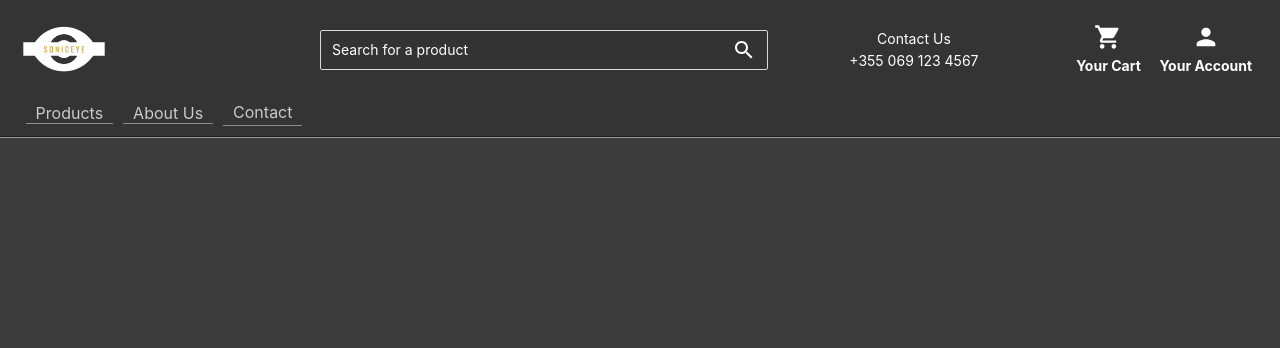
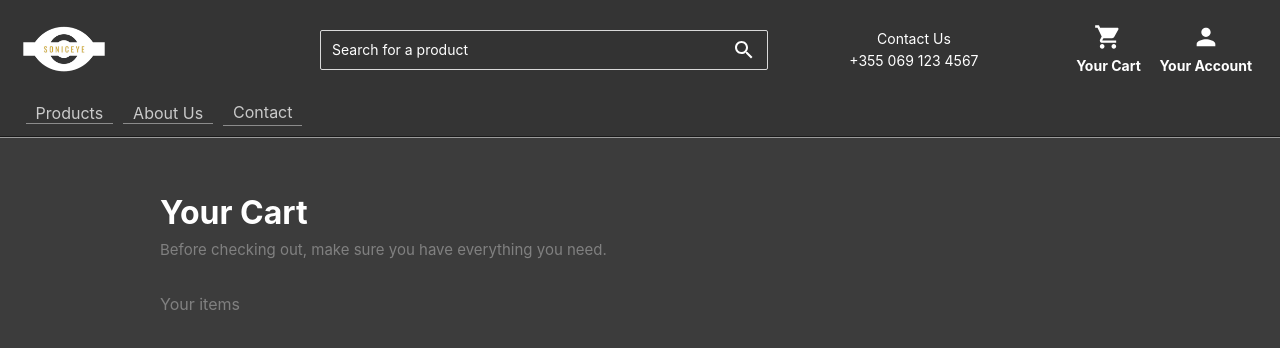
Before and after one commit to ElsonNezaj/soniceye, a React (Create React App) app: page /cart_review in a window 1280 px wide. Shown: the top 348 px of the page. Built offline with nearby package versions, Linux system fonts and the light colour scheme.

Commit message:
created review cart page

```diff
--- /dev/null
+++ b/src/components/CartReview/index.jsx
@@ -0,0 +1,36 @@
+import React from "react";
+import styles from "./styles.module.scss";
+import { Typography } from "antd";
+import { useAppSelector } from "../../redux/hooks";
+
+export default function CartReview() {
+  const cartItems = useAppSelector((state) => state.cart.cartItems);
+  return (
+    <div className={styles.cartReviewContainer}>
+      <div className={styles.titleContainer}>
+        <Typography className={styles.titleLabel}>Your Cart</Typography>
+        <Typography className={styles.subTitleLabel}>
+          Before checking out, make sure you have everything you need.
+        </Typography>
+      </div>
+      <div className={styles.itemsContainer}>
+        <Typography className={styles.label}>Your items</Typography>
+        <div className={styles.items}>
+          {cartItems.map((item) => (
+            <div className={styles.singleItem}>
+              <div className={styles.modelViewer}></div>
+              <div className={styles.itemLabel}>
+                <Typography className={styles.itemName}>
+                  {item.item.name}
+                </Typography>
+                <Typography className={styles.itemCode}>
+                  #{item.item.productCode}
+                </Typography>
+              </div>
+            </div>
+          ))}
+        </div>
+      </div>
+    </div>
+  );
+}
--- /dev/null
+++ b/src/components/CartReview/styles.module.scss
@@ -0,0 +1,43 @@
+.cartReviewContainer {
+  width: 75%;
+  margin: 50px auto 0px auto;
+}
+
+.titleContainer {
+  display: flex;
+  flex-direction: column;
+}
+
+.titleLabel {
+  font-size: 32px;
+  color: white;
+  font-weight: bold;
+}
+
+.subTitleLabel {
+  color: grey;
+  font-size: 15px;
+}
+
+.itemsContainer {
+  margin-top: 30px;
+}
+
+.label {
+  font-size: 16px;
+  color: grey;
+}
+
+.singleItem {
+  min-height: 100px;
+  height: 100%;
+  width: 100%;
+  border: solid 1px white;
+  display: flex;
+  align-items: center;
+}
+
+.modelViewer {
+  width: 20%;
+  height: 100%;
+}
--- a/src/components/Content/index.jsx
+++ b/src/components/Content/index.jsx
@@ -7,6 +7,7 @@ import AboutPage from "../AboutPage";
 import Products from "../Products/Content";
 import RegistrationForm from "../Account/Forms";
 import { useAppSelector } from "../../redux/hooks";
+import CartReview from "../CartReview";
 
 export default function Content() {
   const isAuth = useAppSelector((state) => state.auth.isAuth);
@@ -17,6 +18,7 @@ export default function Content() {
         <Route exact path="/home" component={Landing} />
         <Route exact path="/about" component={AboutPage} />
         <Route exact path="/products" component={Products} />
+        <Route exact path="/cart_review" component={CartReview} />
         {!isAuth && (
           <Route exact path="/account" component={RegistrationForm} />
         )}
```
